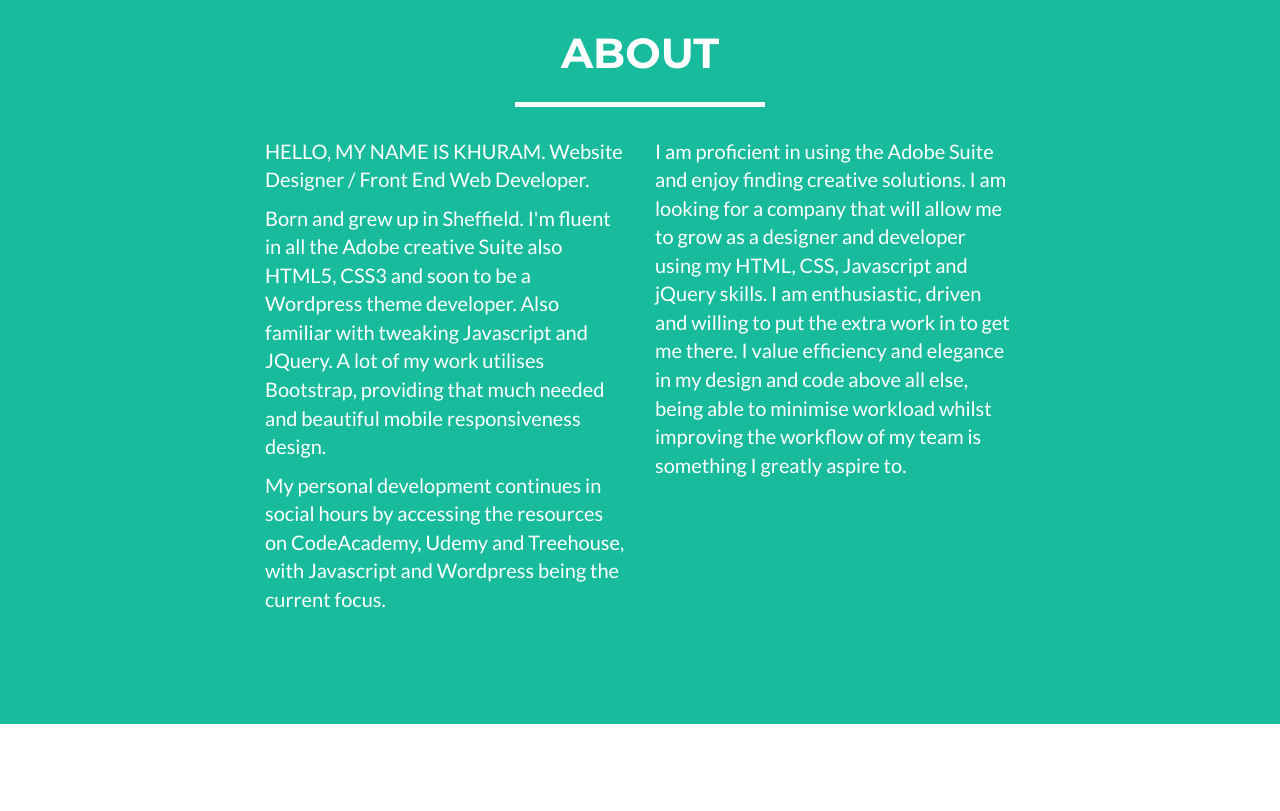
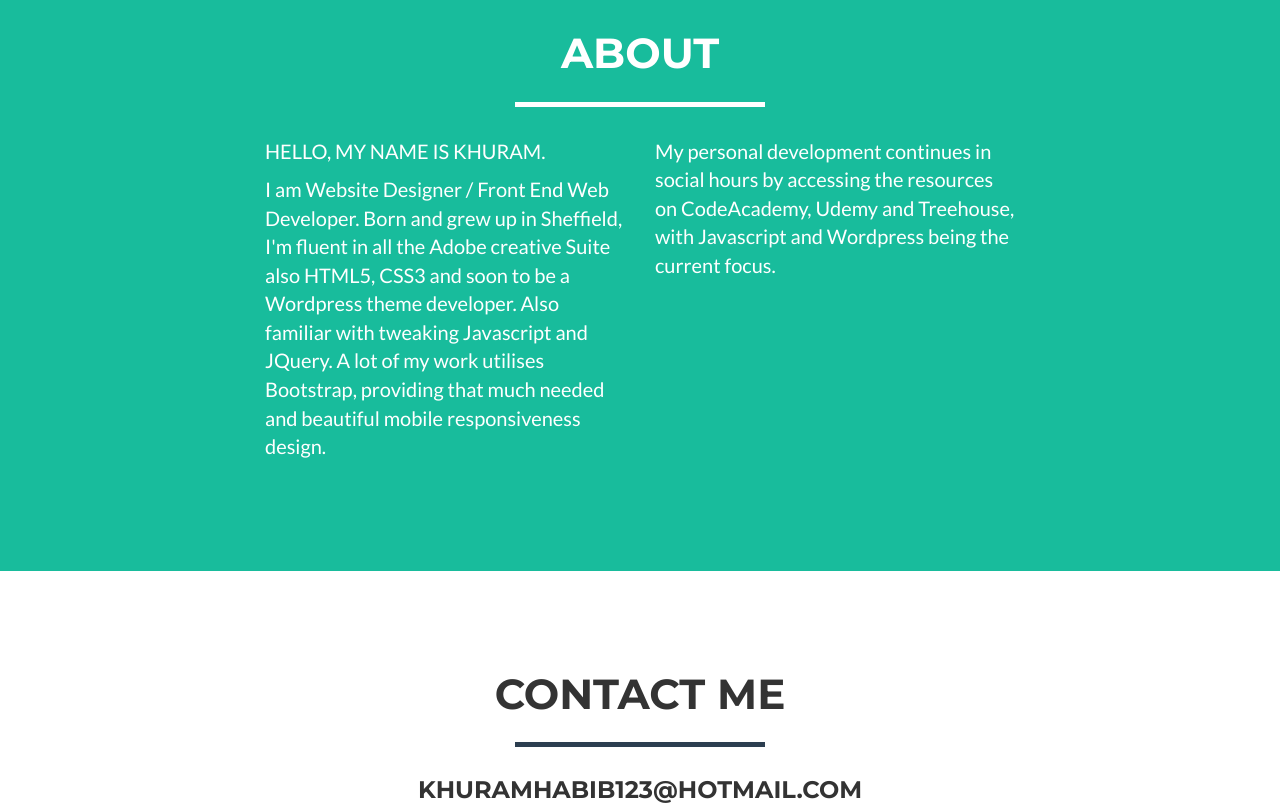
Before and after one commit to khuramhabib/khuramhabib.github.io, a website: page index.html in a window 1280 px wide. Shown: the part 1700-2511 px from the top of the page. Drawn offline with nearby package versions, Linux system fonts and the light colour scheme.

Commit message:
spec change

```diff
--- a/index.html
+++ b/index.html
@@ -76,7 +76,7 @@
                     <div class="intro-text">
                         <h1 class="name">Khuram Habib</h1>
                         <hr class="star-light">
-                        <span class="skills">Graphic Designer and Web Developer</span>
+                        <span class="skills">Website Designer / Front End Web Developer</span>
                     </div>
                 </div>
             </div>
@@ -168,14 +168,12 @@
             </div>
             <div class="row">
                 <div class="col-lg-4 col-lg-offset-2">
-                    <p>HELLO, MY NAME IS KHURAM.
-                        Website Designer / Front End Web Developer.</p>
-<p>Born and grew up in Sheffield. I'm fluent in all the Adobe creative Suite also HTML5, CSS3 and soon to be a Wordpress theme developer. Also familiar with tweaking Javascript and JQuery. A lot of my work utilises Bootstrap, providing that much needed and beautiful mobile responsiveness design.</p>
+                    <p>HELLO, MY NAME IS KHURAM.</p>
+                        <p> I am Website Designer / Front End Web Developer. Born and grew up in Sheffield, I'm fluent in all the Adobe creative Suite also HTML5, CSS3 and soon to be a Wordpress theme developer. Also familiar with tweaking Javascript and JQuery. A lot of my work utilises Bootstrap, providing that much needed and beautiful mobile responsiveness design.</p>
 
-<p>My personal development continues in social hours by accessing the resources on CodeAcademy, Udemy and Treehouse, with Javascript and Wordpress being the current focus.</p>
                 </div>
                 <div class="col-lg-4">
-                    <p> I am proficient in using the Adobe Suite and enjoy finding creative solutions. I am looking for a company that will allow me to grow as a designer and developer using my HTML, CSS, Javascript and jQuery skills. I am enthusiastic, driven and willing to put the extra work in to get me there. I value efficiency and elegance in my design and code above all else, being able to minimise workload whilst improving the workflow of my team is something I greatly aspire to.</p>
+                    <p>My personal development continues in social hours by accessing the resources on CodeAcademy, Udemy and Treehouse, with Javascript and Wordpress being the current focus.</p>
                 </div>
             </div>
         </div>
```
